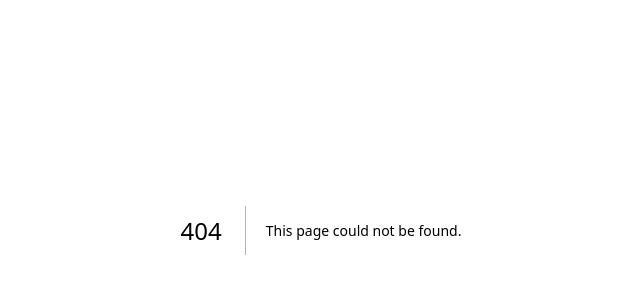
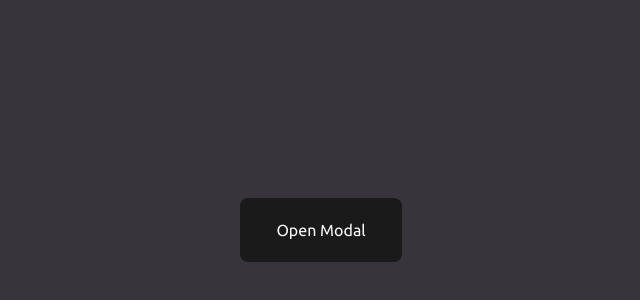
Before and after one commit to ArthurMTS/web-design-bootcamp, a Next.js app: page /popup in a window 1280 px wide. Before the commit this address had no page. Shown: the part 170-470 px from the top of the page, without its empty margins (319-959 px from the left). Built offline with nearby package versions, Linux system fonts and the light colour scheme.

Commit message:
vid #5 modern pop up ui

```diff
--- /dev/null
+++ b/src/app/(views)/popup/page.tsx
@@ -0,0 +1,27 @@
+"use client";
+import { useState } from "react";
+
+import "./styles.css";
+
+export default function Popup() {
+  const [open, setOpen] = useState(false);
+
+  const toggleModal = () => {
+    setOpen(!open);
+  };
+
+  return (
+    <main className={open ? "open" : "closed"}>
+      <button onClick={toggleModal}>Open Modal</button>
+
+      <div className="modal-background" onClick={toggleModal}></div>
+
+      <div className="modal">
+        <h2>Modal Window</h2>
+        <p>
+          You have opened the modal, they are great for displaying critical informations or confirming actions!
+        </p>
+      </div>
+    </main>
+  );
+}
--- /dev/null
+++ b/src/app/(views)/popup/styles.css
@@ -0,0 +1,103 @@
+@import url("https://fonts.googleapis.com/css2?family=Ubuntu:wght@300;400;500;700&display=swap");
+
+main {
+  margin: 0;
+  display: grid;
+  place-items: center;
+  font-family: "Ubuntu";
+  background: #37353b;
+}
+
+button {
+  font-family: inherit;
+  cursor: pointer;
+  background-color: #1a1a1a;
+  color: #f9f9f9;
+  border: 0;
+  border-radius: 8px;
+  padding: 20px 36px;
+  font-size: 16px;
+}
+
+.modal-background {
+  position: fixed;
+  top: 0;
+  left: 0;
+  width: 100%;
+  height: 100%;
+  display: grid;
+  place-items: center;
+  opacity: 0;
+  visibility: hidden;
+  transform: scale(1, 1);
+  background: rgba(0, 0, 0, 0.5);
+  transition: 0.5s;
+}
+
+main.open .modal-background {
+  visibility: visible;
+  opacity: 1;
+  animation: background-in 1s both;
+}
+
+.modal {
+  position: fixed;
+  top: 50%;
+  left: 50%;
+  background-color: #37353b;
+  color: #f9f9f9;
+  padding: 48px 40px;
+  border-radius: 12px;
+  width: 300px;
+  translate: -50% -50%;
+  opacity: 0;
+  visibility: hidden;
+  transform: 0.3s;
+}
+
+main.open .modal {
+  opacity: 1;
+  visibility: visible;
+  animation: modal-in 1s;
+}
+
+main.closed .modal {
+  opacity: 0;
+  visibility: hidden;
+  translate: -50% -50%;
+}
+
+h2 {
+  margin: 0 0 8px;
+  font-weight: 400;
+  font-size: 21px;
+}
+
+p {
+  margin: 0;
+  color: rgba(255, 255, 255, 0.5);
+}
+
+@keyframes background-in {
+  0%{
+    scale: 0 0.005;
+  }
+  33%{
+    scale: 1 0.005;
+  }
+  66%, 100% {
+    scale: 1 1;
+  }
+}
+
+@keyframes modal-in {
+  0%, 66% {
+    opacity: 0;
+    visibility: hidden;
+    translate: -50% -30%;
+  }
+  100% {
+    opacity: 1;
+    visibility: visible;
+  }
+}
```
